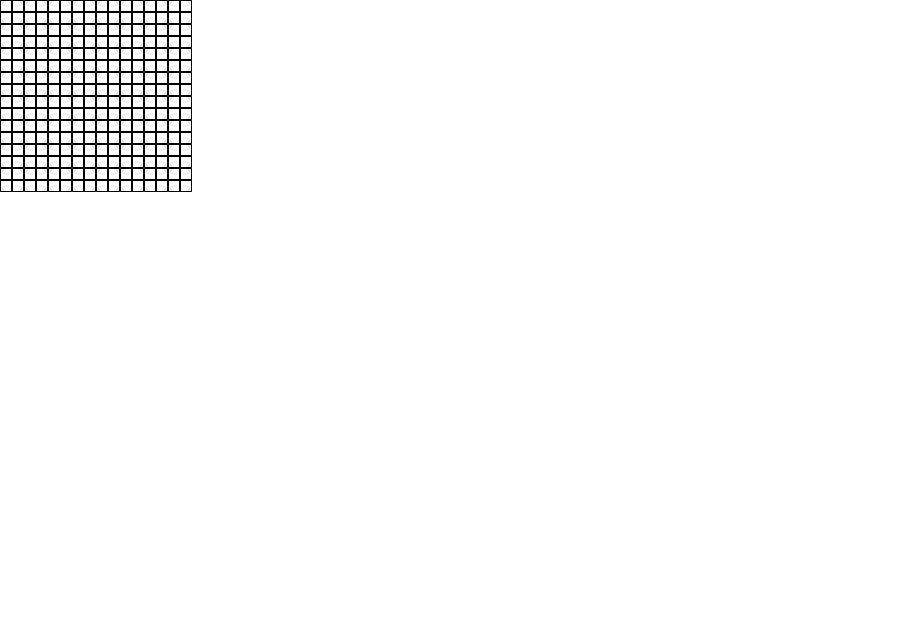
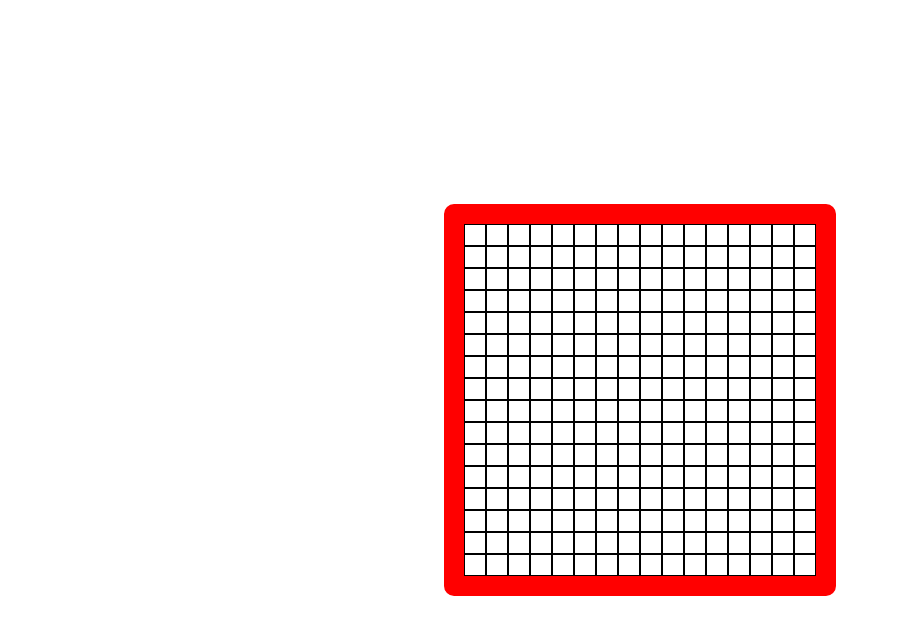
Before and after one commit to SinaBayati/etch-a-sketch, a plain HTML site: page index.html in a window 1280 px wide. Shown: the whole page, without its empty margins (0-899 px from the left). Drawn offline with Linux system fonts and the light colour scheme.

Commit message:
Finish UI

```diff
--- a/css/styles.css
+++ b/css/styles.css
@@ -1,15 +1,21 @@
 body{
   margin: 0;
   padding: 0;
+  display: flex;
+  height: 100vh;
+  justify-content: center;
+  align-items: center;
 }
 
 .container{
   display: flex;
   flex-wrap: wrap;
+  border: 20px solid red;
+  border-radius: 10px;
 }
 
 .cell{
-  width: 10px;
-  height: 10px;
+  width: 20px;
+  height: 20px;
   border: 1px solid black;
 }
```
